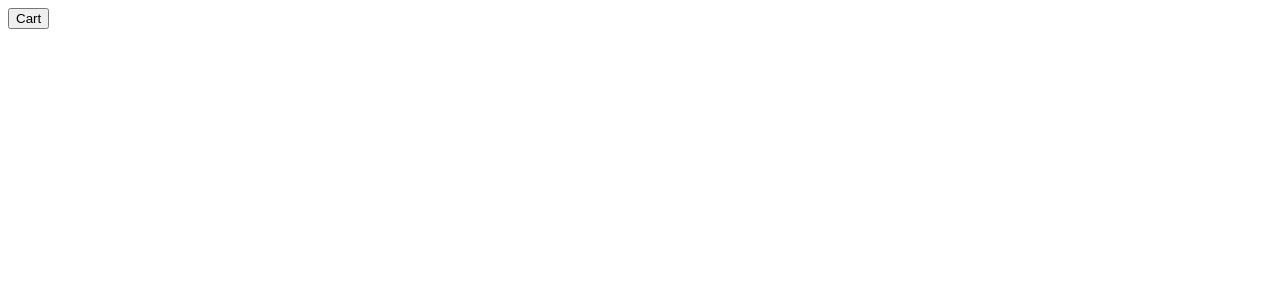
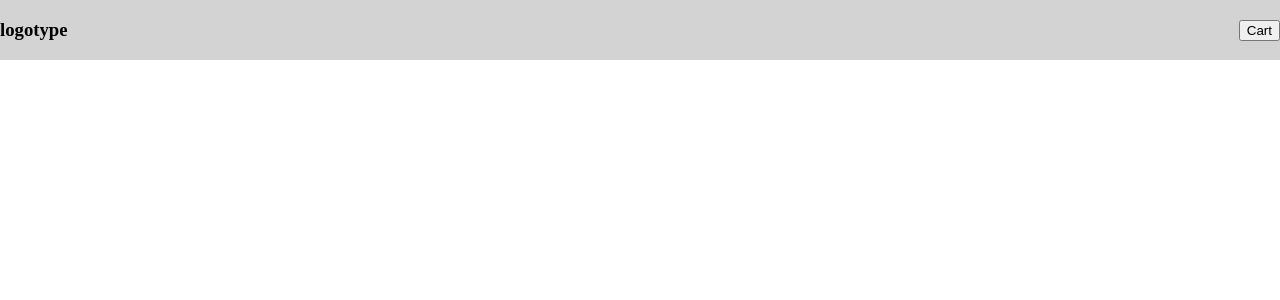
Before and after one commit to dron185/internship, a React (Vite) app: page / in a window 1280 px wide. Shown: the top 300 px of the page. Built offline with nearby package versions, Linux system fonts and the light colour scheme.

Commit message:
feat: add Header component

```diff
--- a/src/App.tsx
+++ b/src/App.tsx
@@ -1,9 +1,9 @@
-import {Cart} from "./components/Cart/Cart.tsx";
+import {Header} from "./components/Header/Header.tsx";
 
 function App() {
     return (
         <div>
-            <Cart/>
+            <Header/>
         </div>
     )
 }
--- /dev/null
+++ b/src/components/Header/Header.module.css
@@ -0,0 +1,20 @@
+.headerWrapper {
+    background-color: lightgray;
+    margin-bottom: 20px;
+    position: fixed;
+    height: 60px;
+    left: 0;
+    right: 0;
+    top: 0;
+    width: 100%;
+    display: flex;
+    align-items: center;
+}
+
+.container {
+    display: flex;
+    width: 1440px;
+    justify-content: space-between;
+    margin: 0 auto;
+    align-items: center;
+}
--- /dev/null
+++ b/src/components/Header/Header.tsx
@@ -0,0 +1,13 @@
+import {Cart} from "../Cart/Cart.tsx";
+import s from './Header.module.css'
+
+export const Header = () => {
+    return (
+        <div className={s.headerWrapper}>
+            <div className={s.container}>
+                <h3>logotype</h3>
+                <Cart />
+            </div>
+        </div>
+    )
+}
```
